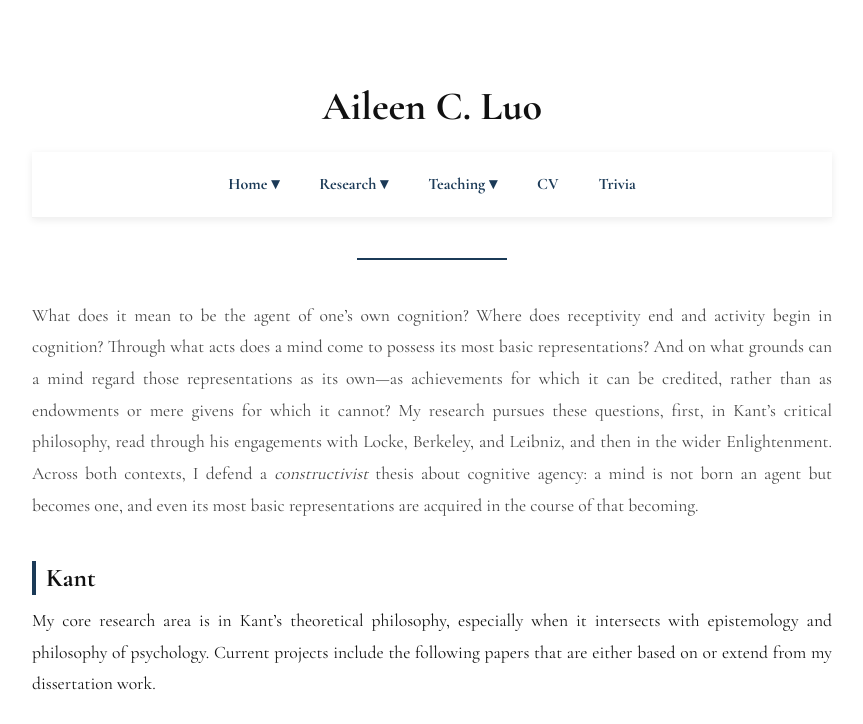
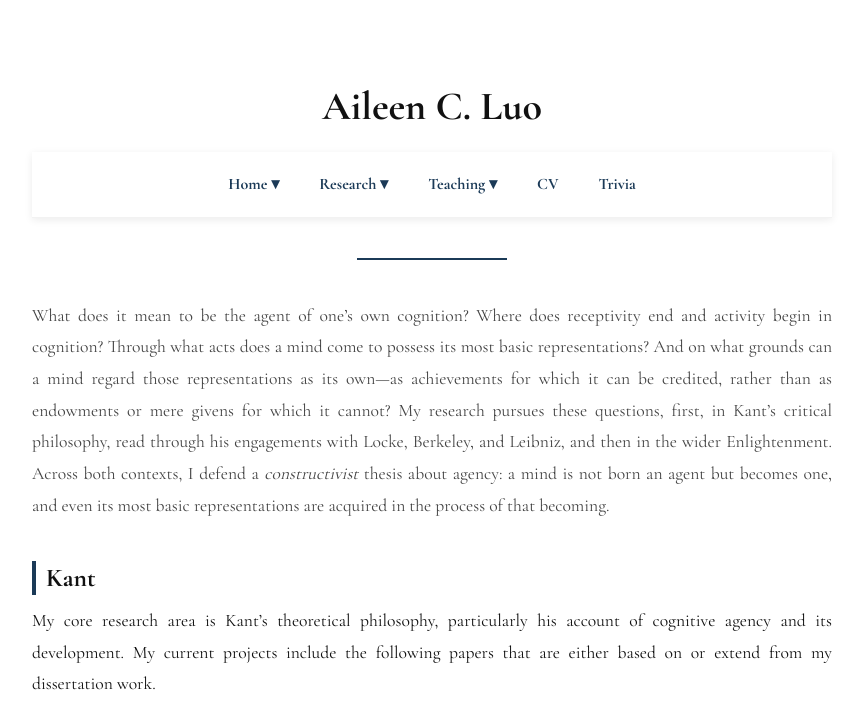
Before and after one commit to aileencluo/aileencluo.github.io, a Jekyll site: the page built from research.md, in a window 1280 px wide and 900 px high, cut to the strip 0-724 px from the top of the window. Shown: the whole strip, without its empty margins (208-1071 px from the left). Built offline with Jekyll 4.4.1, drawn with Linux system fonts in a browser that asks for light colours.

Commit message:
Update research.md

```diff
--- a/research.md
+++ b/research.md
@@ -6,12 +6,12 @@
 
 <div class="divider"></div>
 
-<p class="subdesc">What does it mean to be the agent of one’s own cognition? Where does receptivity end and activity begin in cognition? Through what acts does a mind come to possess its most basic representations? And on what grounds can a mind regard those representations as its own—as achievements for which it can be credited, rather than as endowments or mere givens for which it cannot? My research pursues these questions, first, in Kant’s critical philosophy, read through his engagements with Locke, Berkeley, and Leibniz, and then in the wider Enlightenment. Across both contexts, I defend a <em>constructivist</em> thesis about cognitive agency: a mind is not born an agent but becomes one, and even its most basic representations are acquired in the course of that becoming.</p>
+<p class="subdesc">What does it mean to be the agent of one’s own cognition? Where does receptivity end and activity begin in cognition? Through what acts does a mind come to possess its most basic representations? And on what grounds can a mind regard those representations as its own—as achievements for which it can be credited, rather than as endowments or mere givens for which it cannot? My research pursues these questions, first, in Kant’s critical philosophy, read through his engagements with Locke, Berkeley, and Leibniz, and then in the wider Enlightenment. Across both contexts, I defend a <em>constructivist</em> thesis about agency: a mind is not born an agent but becomes one, and even its most basic representations are acquired in the process of that becoming.</p>
 
 
 <!-- ===== Kant ===== -->
 <h2 id="kant" style="font-size:1.6em; margin-top:40px; border-left:4px solid #1B3A57; padding-left:10px;">Kant</h2>
-<p>My core research area is in Kant’s theoretical philosophy, especially when it intersects with epistemology and philosophy of psychology. Current projects include the following papers that are either based on or extend from my dissertation work.</p>
+<p>My core research area is Kant’s theoretical philosophy, particularly his account of cognitive agency and its development. My current projects include the following papers that are either based on or extend from my dissertation work.</p>
 
 <figure class="figure-torn">
   <img src="assets/kant.png" alt="Kant research visual">
```
